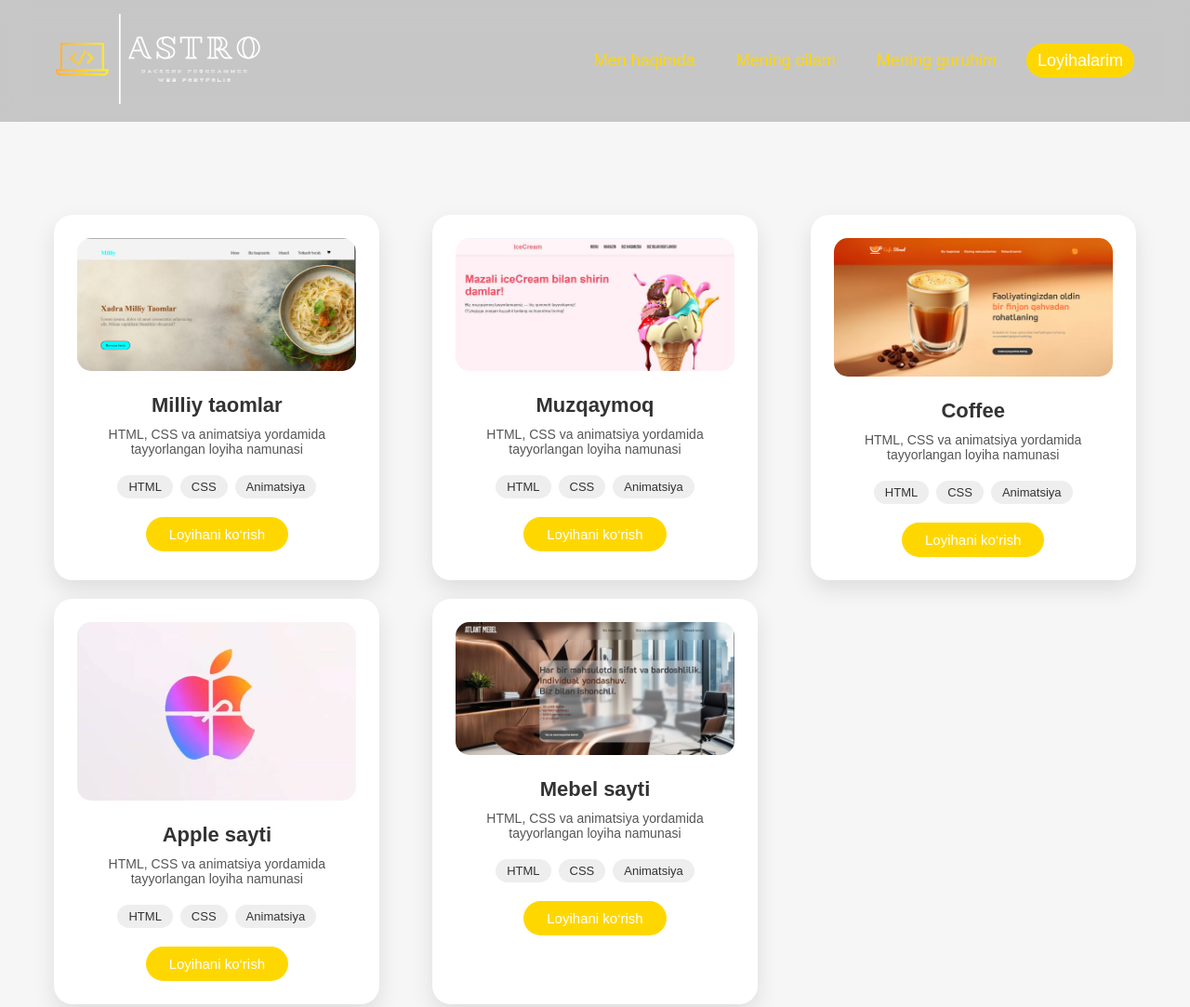
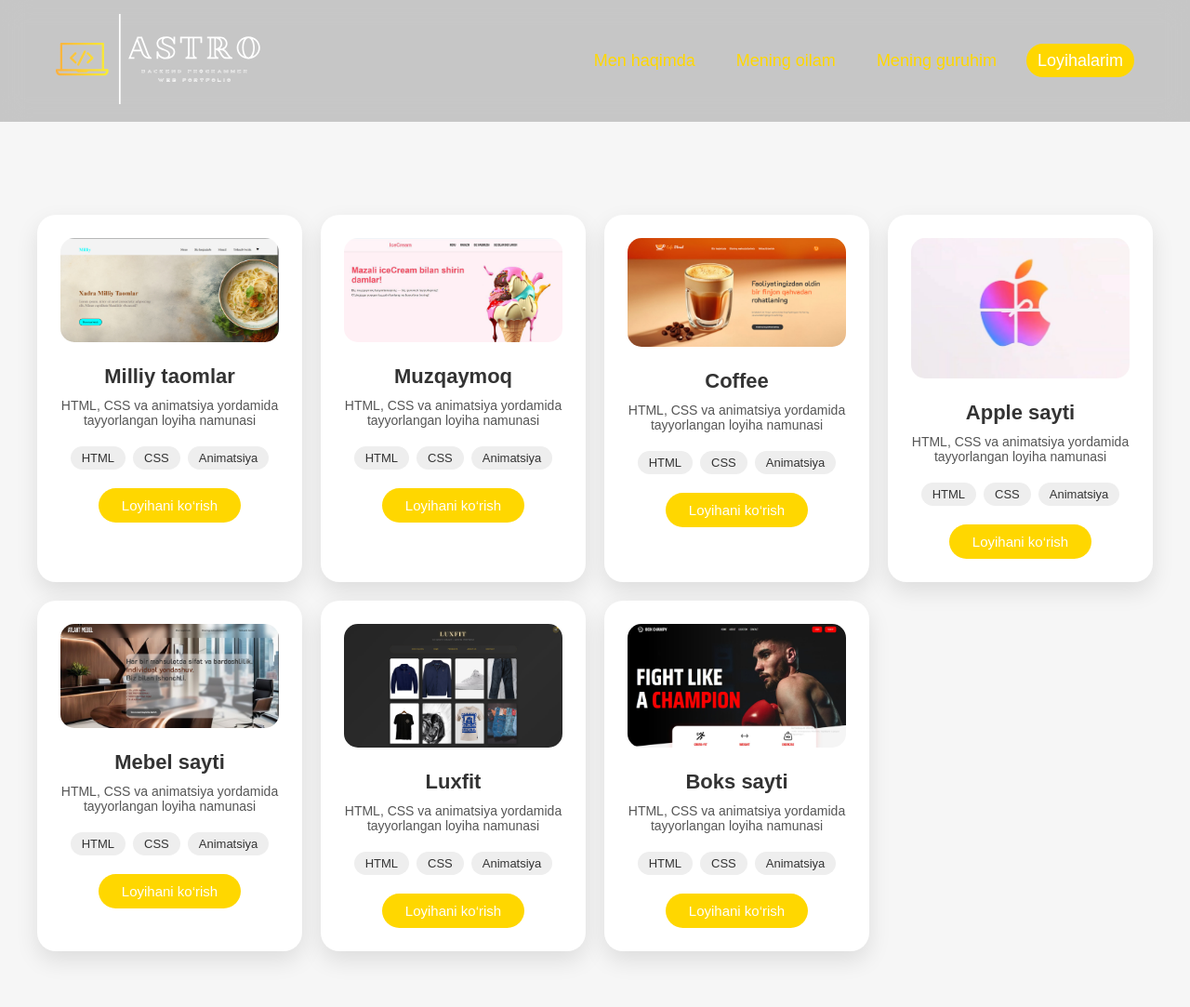
Before and after one commit to ASTRO01-max/Portfolio, a plain HTML site: page pages_html/projects.html in a window 1280 px wide. Shown: the top 1083 px of the page at 93% size. Drawn offline with Linux system fonts and the light colour scheme.

Commit message:
bugs fixet

```diff
--- a/pages_css/projects.css
+++ b/pages_css/projects.css
@@ -61,7 +61,7 @@ body {
 /* 3 ustunli grid */
 .projects-grid {
     display: grid;
-    grid-template-columns: repeat(3, 1fr);
+    grid-template-columns: repeat(4, 1fr);
     gap: 20px;
     justify-items: center;
 }
--- a/pages_html/projects.html
+++ b/pages_html/projects.html
@@ -91,6 +91,31 @@
                 <a target="_blank" href="https://thriving-toffee-22b760.netlify.app/" class="project-btn">Loyihani ko‘rish</a>
             </div>
 
+            <div class="project-card">
+                <img src="/src/outfit.jpg" alt="outfit sayti" class="project-image">
+                <h2>Luxfit</h2>
+                <p>HTML, CSS va animatsiya yordamida tayyorlangan loyiha namunasi</p>
+                <div class="tags">
+                    <span class="tag">HTML</span>
+                    <span class="tag">CSS</span>
+                    <span class="tag">Animatsiya</span>
+                </div>
+                <a target="_blank" href="https://thriving-toffee-22b760.netlify.app/" class="project-btn">Loyihani ko‘rish</a>
+            </div>
+
+            <div class="project-card">
+                <img src="/src/boxing.jpg" alt="boxing sayti" class="project-image">
+                <h2>Boks sayti</h2>
+                <p>HTML, CSS va animatsiya yordamida tayyorlangan loyiha namunasi</p>
+                <div class="tags">
+                    <span class="tag">HTML</span>
+                    <span class="tag">CSS</span>
+                    <span class="tag">Animatsiya</span>
+                </div>
+                <a target="_blank" href="https://thriving-toffee-22b760.netlify.app/" class="project-btn">Loyihani ko‘rish</a>
+            </div>
+
+
         </div>
     </main>
 </body>
```
Also changed, not shown: pages_html/my_group.html (+5 -5 lines), style.css (+3 -4 lines), src/boxing.jpg (added), src/outfit.jpg (added).
